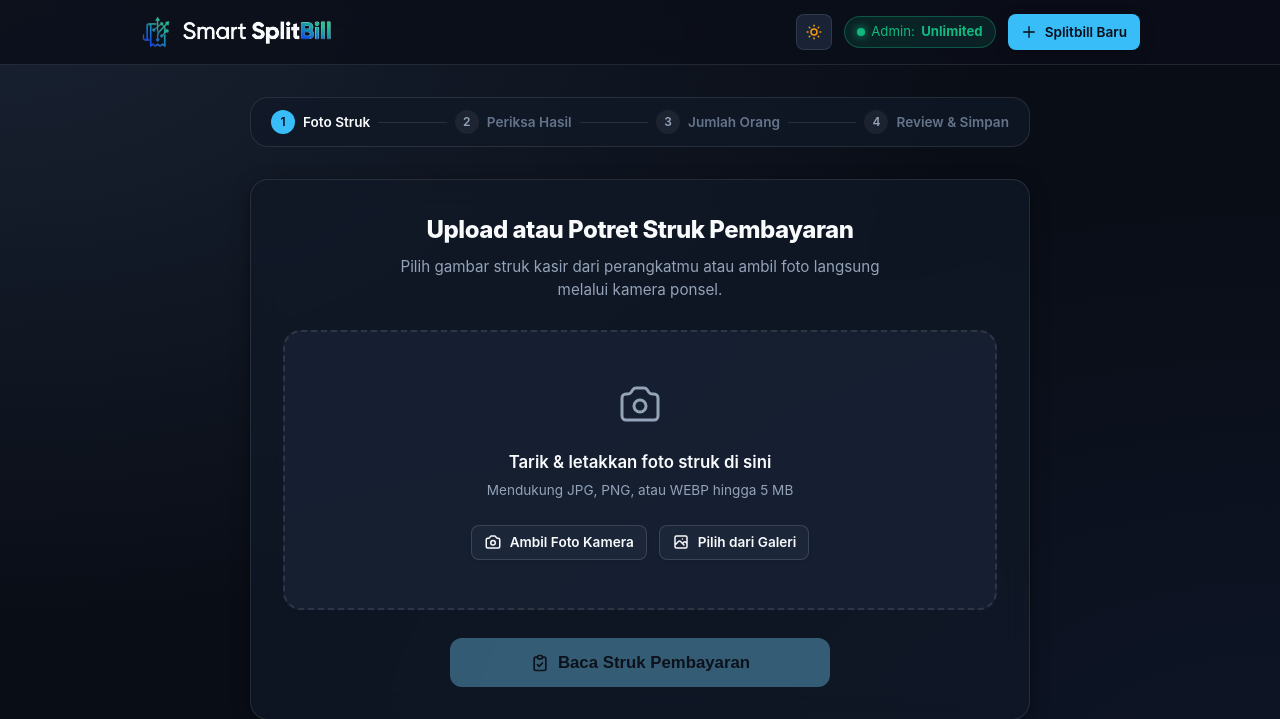
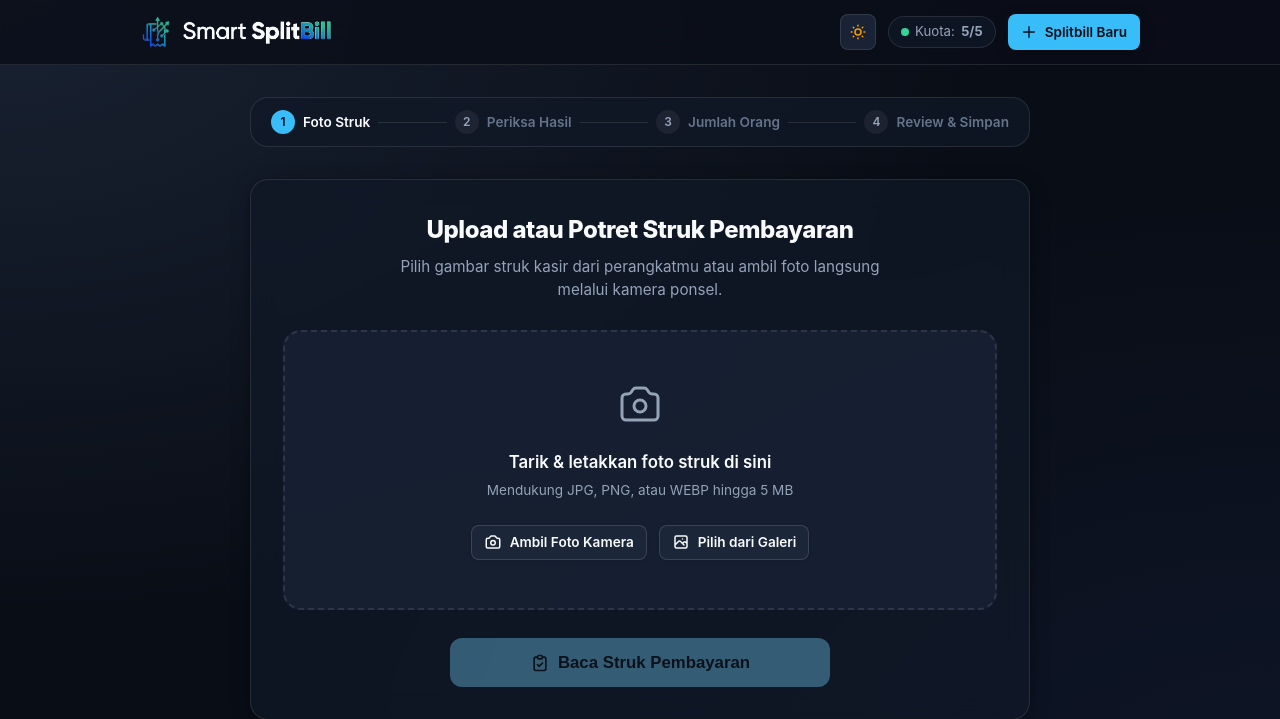
Before and after one commit to siwhitedust/smart_splitbill, a Django app: page /buat/ in a window 1280 px wide. Shown: the top 719 px of the page. Run offline with Django 5.2, Linux system fonts and the light colour scheme; a user stored in the database is signed in.

Commit message:
memperbaiki bug tampilan UI saat beralih dari admin ke user

```diff
--- a/splitbill/static/splitbill/js/splitbill.js
+++ b/splitbill/static/splitbill/js/splitbill.js
@@ -71,18 +71,11 @@ document.addEventListener('DOMContentLoaded', () => {
 
         if (!quotaBadgeEl) return;
 
-        // Jika mode admin atau remaining adalah 'Unlimited'
-        if (remainingQuota === 'Unlimited' || (badgeContainer && badgeContainer.classList.contains('admin-badge'))) {
-            quotaBadgeEl.textContent = 'Unlimited';
-            if (quotaIndicator) {
-                quotaIndicator.className = 'quota-indicator';
-                quotaIndicator.style.background = '#10b981';
-                quotaIndicator.style.boxShadow = '0 0 8px #10b981';
-            }
-            return;
-        }
-
-        // Untuk user biasa
+        // Samarkan tampilan kuota agar selalu berformat 5/5
+        if (remainingQuota === 'Unlimited') {
+            remainingQuota = 5;
+        }
+
         if (remainingQuota === 0 || remainingQuota === '0' || remainingQuota === 'Habis' || !remainingQuota) {
             quotaBadgeEl.textContent = '0';
             if (quotaIndicator) quotaIndicator.className = 'quota-indicator empty';
--- a/splitbill/templates/splitbill/base.html
+++ b/splitbill/templates/splitbill/base.html
@@ -59,19 +59,12 @@
                     </svg>
                 </button>
 
-                {% if user.is_authenticated %}
-                <div class="quota-badge admin-badge" title="Mode Pengembang / Admin Aktif (Unlimited OCR)">
-                    <span class="quota-indicator" style="background:#10b981; box-shadow:0 0 8px #10b981;"></span>
-                    <span class="quota-label">Admin: </span><strong>Unlimited</strong>
-                </div>
-                {% else %}
                 {% if remaining_quota is not None %}
                 <div class="quota-badge" title="Kuota pemindaian struk harian yang tersisa">
                     <span
                         class="quota-indicator {% if remaining_quota == 0 or remaining_quota == '0' %}empty{% elif remaining_quota <= 2 %}low{% endif %}"></span>
-                    <span class="quota-label">Kuota: </span><strong>{% if remaining_quota == 'Unlimited' %}Unlimited{% elif remaining_quota == 0 or remaining_quota == '0' %}0{% elif remaining_quota %}{{ remaining_quota }}/{{ daily_limit|default:5 }}{% else %}0{% endif %}</strong>
+                    <span class="quota-label">Kuota: </span><strong>{% if remaining_quota == 0 or remaining_quota == '0' %}0{% elif remaining_quota %}{{ remaining_quota }}/{{ daily_limit|default:5 }}{% else %}0{% endif %}</strong>
                 </div>
-                {% endif %}
                 {% endif %}
 
                 {% block nav_action %}
--- a/splitbill/views.py
+++ b/splitbill/views.py
@@ -34,11 +34,7 @@ def index(request):
     """
     active_bills = bill_cache_service.get_user_active_bills(request.session)
     is_admin = request.user.is_authenticated and (request.user.is_staff or request.user.username == 'admin')
-    if is_admin:
-        is_allowed = True
-        remaining_quota = 'Unlimited'
-    else:
-        is_allowed, used_count, remaining_quota = rate_limiter.get_status(request)
+    is_allowed, used_count, remaining_quota = rate_limiter.get_status(request)
 
     context = {
         'active_bills': active_bills,
@@ -58,11 +54,9 @@ def create_bill(request):
     Menyediakan interface wizard: Upload Struk -> Form OCR -> Pembagian Peserta -> Review -> Simpan.
     """
     is_admin = request.user.is_authenticated and (request.user.is_staff or request.user.username == 'admin')
+    is_allowed, used_count, remaining_quota = rate_limiter.get_status(request)
     if is_admin:
         is_allowed = True
-        remaining_quota = 'Unlimited'
-    else:
-        is_allowed, used_count, remaining_quota = rate_limiter.get_status(request)
 
     context = {
         'remaining_quota': remaining_quota,
@@ -86,8 +80,8 @@ def process_ocr_api(request):
     # 1. Periksa Kuota OCR Personal (Rate Limiter IP)
     is_admin = request.user.is_authenticated and (request.user.is_staff or request.user.username == 'admin')
     client_ip = get_client_ip(request)
+    is_allowed, current_count, remaining = rate_limiter.get_status(request)
     if not is_admin:
-        is_allowed, current_count, remaining = rate_limiter.get_status(request)
         if not is_allowed:
             activity_log_service.log(
                 action="OCR Struk",
@@ -100,8 +94,6 @@ def process_ocr_api(request):
                 'message': 'kuota 1 hari sudah habis see you besok',
                 'remaining_quota': 0,
             }, status=429)
-    else:
-        remaining = 'Unlimited'
 
     # 2. Periksa Keberadaan & Validasi File
     if 'receipt_image' not in request.FILES:
@@ -280,7 +272,8 @@ def save_bill_api(request):
     # Konsumsi 1 kuota pemrosesan saat tagihan final berhasil disimpan
     client_ip = get_client_ip(request)
     if is_admin:
-        new_remaining = 'Unlimited'
+        # Admin tidak memakan kuota IP asli (tetap unlimited), tetapi angka tetap disamarkan
+        _, _, new_remaining = rate_limiter.get_status(request)
     else:
         allowed, new_remaining, _ = rate_limiter.consume_quota(request)
 
```
Also changed, not shown: splitbill/tests/test_views_security.py (+10 -6 lines), db.sqlite3.
